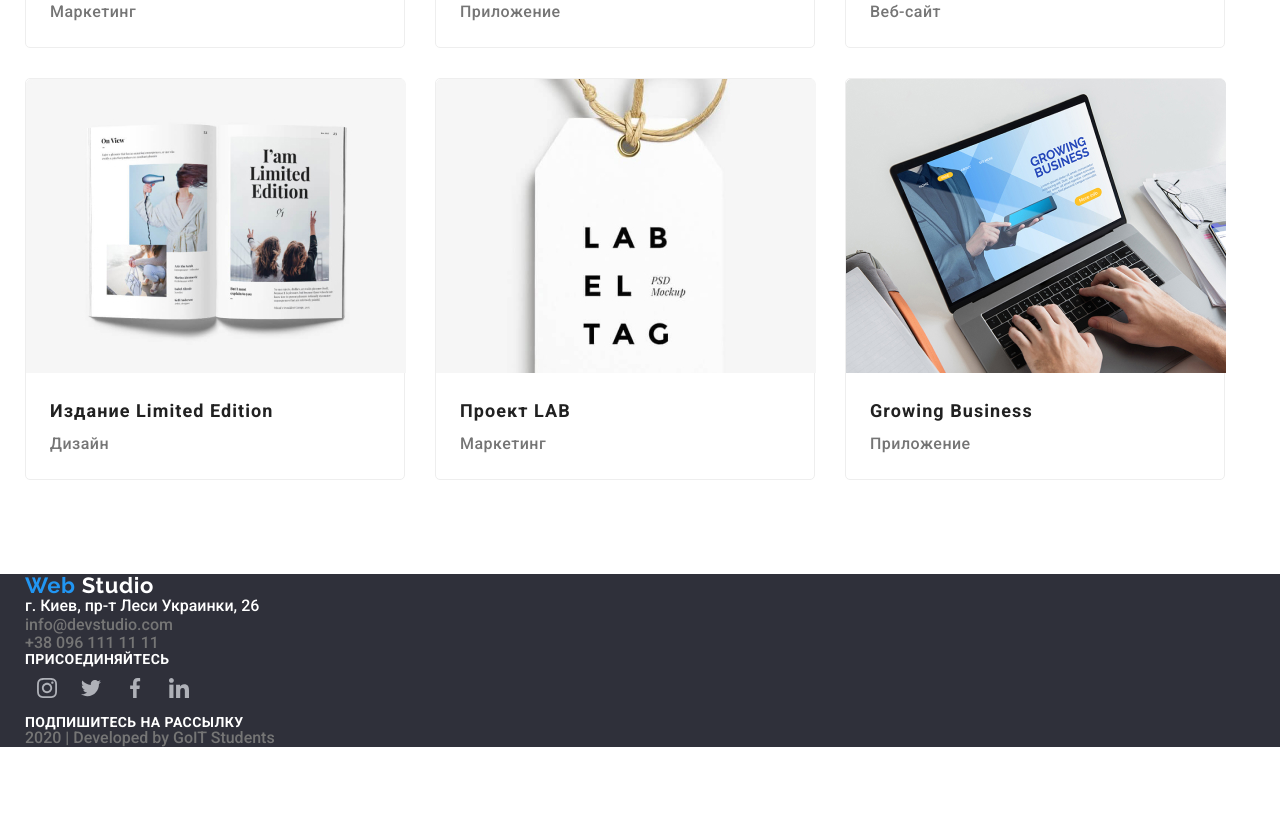
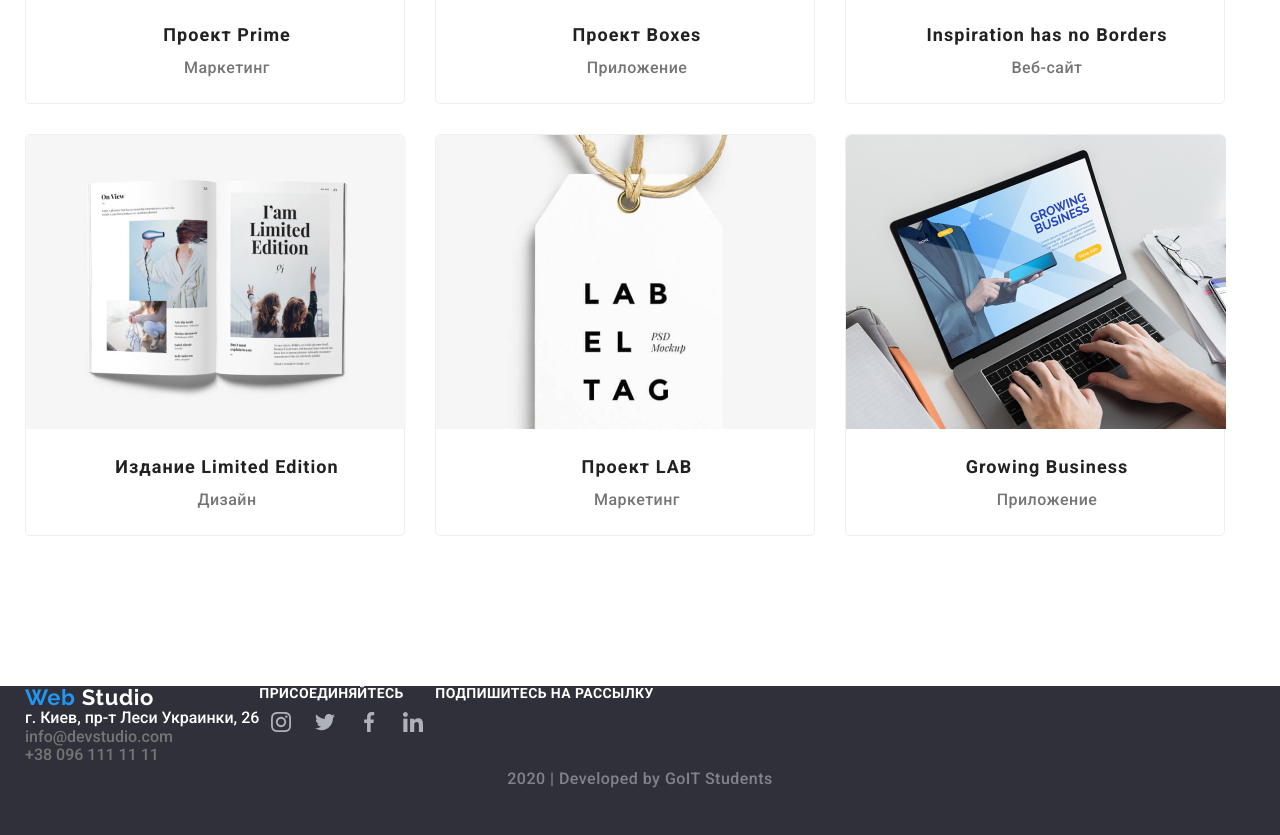
Before and after one commit to Vetokh-Marina/goit-markup-hw-03, a plain HTML site: page portfolio.html in a window 1280 px wide. Shown: the part 1067-1902 px from the top of the page. Before the commit the page ends 1814 px from the top, so only its background shows below. Drawn offline with nearby package versions, Linux system fonts and the light colour scheme.

Commit message:
добавляет разметку футера

```diff
--- a/css/main.css
+++ b/css/main.css
@@ -42,6 +42,9 @@ body {
   display: block;
   max-width: 100%;
   height: auto;
+}
+p {
+  margin: 0;
 }
 /* page header */
 /* .page-header {
@@ -147,6 +150,10 @@ address {
   letter-spacing: 0.03em;
   text-transform: uppercase;
 }
-.foot-end {
+.copyringht-container {
+  padding-bottom: 21px;
+  color: rgba(255, 255, 255, 0.4);
+  font-size: 12px;
+  line-height: 2;
   text-align: center;
 }
--- a/css/portfolio.css
+++ b/css/portfolio.css
@@ -12,7 +12,6 @@ h1 {
   margin-bottom: 0px;
 }
 p {
-  margin-top: 0;
   margin-bottom: 20px;
   font-weight: 400;
   font-size: 16px;
@@ -68,11 +67,10 @@ p {
   text-decoration: none;
   color: var(--primary-text-color);
 }
-.project .btn {
-  margin-left: auto;
-  margin-right: auto;
-  padding-top: 100px;
+.project {
   padding-bottom: 56px;
+  text-align: center;
+  justify-content: center;
 }
 .project img {
   display: block;
--- a/portfolio.html
+++ b/portfolio.html
@@ -270,7 +270,9 @@
       </section>
     </main>
     <footer>
-      <div class="container">
+      <footer>
+        <div class="container page-footer">
+          <div>
             <a href="./index.html" class="logo-footer link">
               <span class="logo-web">Web</span>
               <span class="logo-foot">Studio</span>
@@ -282,9 +284,12 @@
               <a href="mailto:info@devstudio.com" class="mail link"
                 >info@devstudio.com</a
               ><br />
-          <a href="tel:+380961111111" class="phone link">+38 096 111 11 11</a>
+              <a href="tel:+380961111111" class="phone link"
+                >+38 096 111 11 11</a
+              >
             </address>
-
+          </div>
+          <div>
             <h3 class="h3-foot">присоединяйтесь</h3>
             <ul class="list">
               <li>
@@ -300,8 +305,13 @@
                 <img src="./img/linkedIn.svg" aria-label="Линкедин" />
               </li>
             </ul>
+          </div>
+          <div>
             <p class="h3-foot">подпишитесь на рассылку</p>
-        <div>2020 | Developed by GoIT Students</div>
+          </div>
+        </div>
+        <div class="copyringht-container">
+          <p>2020 | Developed by GoIT Students</p>
         </div>
       </footer>
   </body>
```
Also changed, not shown: index.html (+2 -2 lines). Lines whose indentation alone changed are shown as unchanged.
